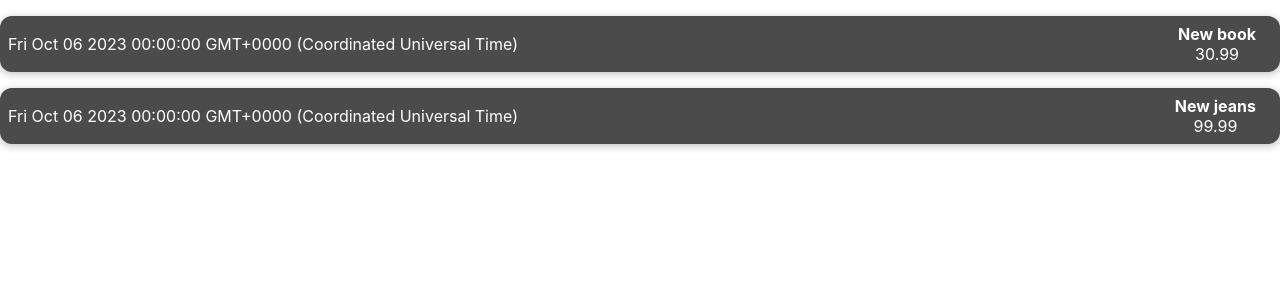
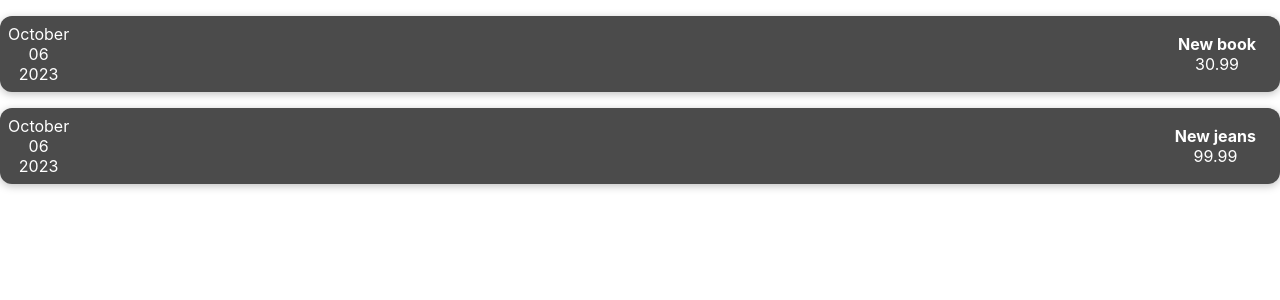
Before and after one commit to essandora/expenses-react-proj, a React (Create React App) app: page / in a window 1280 px wide. Shown: the top 300 px of the page. Built offline with nearby package versions, Linux system fonts and the light colour scheme.

Commit message:
fixed expensedate

```diff
--- a/src/App.js
+++ b/src/App.js
@@ -12,7 +12,6 @@ function App() {
       date: new Date(2023, 9, 6),
       title: 'New jeans',
       price: 99.99
-
     }
 ]
   return (
--- /dev/null
+++ b/src/components/ExpenseDate.js
@@ -0,0 +1,17 @@
+function ExpenseDate(props){
+    const day = props.date.toLocaleString('en-US', {
+        day: '2-digit' });
+    const month = props.date.toLocaleString('en-US', {
+        month: 'long' });
+    const year = props.date.getFullYear()
+
+    return(
+        <div>
+            <div>{month}</div>
+            <div>{day}</div>
+            <div>{year}</div>
+        </div>
+    )
+}
+
+export default ExpenseDate
--- a/src/components/ExpenseItem.js
+++ b/src/components/ExpenseItem.js
@@ -1,14 +1,23 @@
 import './ExpenseItem.css'
+import ExpenseDate from './ExpenseDate'
 
 function ExpenseItem(props){
-    console.log(props)
+
+    const day = props.expenseData.date.toLocaleString('en-US', {
+        day: '2-digit' });
+    const month = props.expenseData.date.toLocaleString('en-US', {
+        month: 'long' });
+    const year = props.expenseData.date.getFullYear()
 
     return (
         <div className="expense-item">
-            <div>{props.expenseData.date.toString()}</div>
-            <div>
+            <ExpenseDate
+                date={props.expenseData.date}
+            />
+            <div className="expense-item_description">
                 <h2>{props.expenseData.title}</h2>
-                <div>{props.expenseData.price}</div>
+                <div className="expense-item_price">
+                {props.expenseData.price}</div>
             </div>
         </div>
     )
```
Lines whose indentation alone changed are shown as unchanged.
